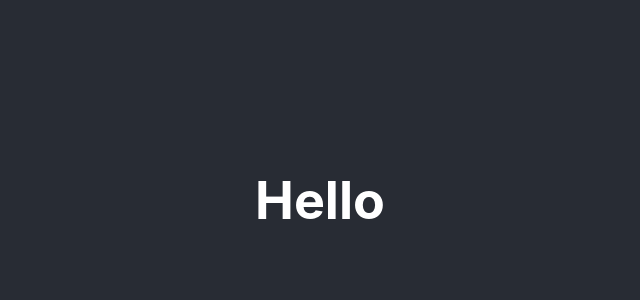
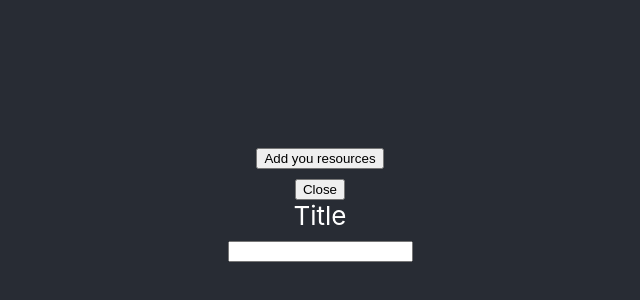
Before and after one commit to SchoolOfCode/bc13_w9_project-frontend-techtonic_front, a React (Create React App) app in the folder lumen_app/: page / in a window 1280 px wide. Shown: the part 200-500 px from the top of the page, without its empty margins (320-960 px from the left). Built offline with nearby package versions, Linux system fonts and the light colour scheme.

Commit message:
Title input complete

```diff
--- a/lumen_app/src/components/App/App.js
+++ b/lumen_app/src/components/App/App.js
@@ -1,11 +1,25 @@
+import './App.css';
+import React from 'react';
+import { useState } from 'react';
+import PopUp from '../PopUp/PopUp';
 
-import './App.css';
 
 function App() {
+const [buttonPopup, setButtonPopup]= useState (false);
+
+
   return (
     <div className="App">
       <header className="App-header">
-        <h1>Hello</h1>
+
+        <main>
+
+          <button onClick={()=>setButtonPopup(true)}>Add you resources</button>
+
+        </main>
+<PopUp trigger={buttonPopup} setTrigger={setButtonPopup} >
+
+</PopUp>
       </header>
     </div>
   );
--- /dev/null
+++ b/lumen_app/src/components/PopUp/PopUp.js
@@ -0,0 +1,49 @@
+import React from 'react'
+import "./PopUp.css"
+import { useState } from 'react'
+
+
+
+
+function PopUp (props){
+const [title, setTitle] = useState ("");
+//const [topic, setTopic] = useState ("");
+//const [url, setUrl] = useState ("");
+//const [language, setLanguage] = useState ("javascript");
+//const [description, setDescription] = useState ("");
+
+
+return (
+<div className="popup">
+
+<button className="close_button" onClick={()=> props.setTrigger(false)}>Close</button>
+
+<div className="form">
+<form>
+<label>Title</label>
+<div className="details_form">
+<input type="text"
+required
+value={title}
+onChange={(e)=>setTitle(e.target.value)}
+/>
+
+
+
+</div>
+
+</form>
+</div>
+
+
+</div>
+
+)
+}
+
+
+
+
+
+
+export default PopUp
```
Also changed, not shown: lumen_app/src/planAdd.md (+13 -3 lines), lumen_app/src/components/PopUp/PopUp.css (added).
